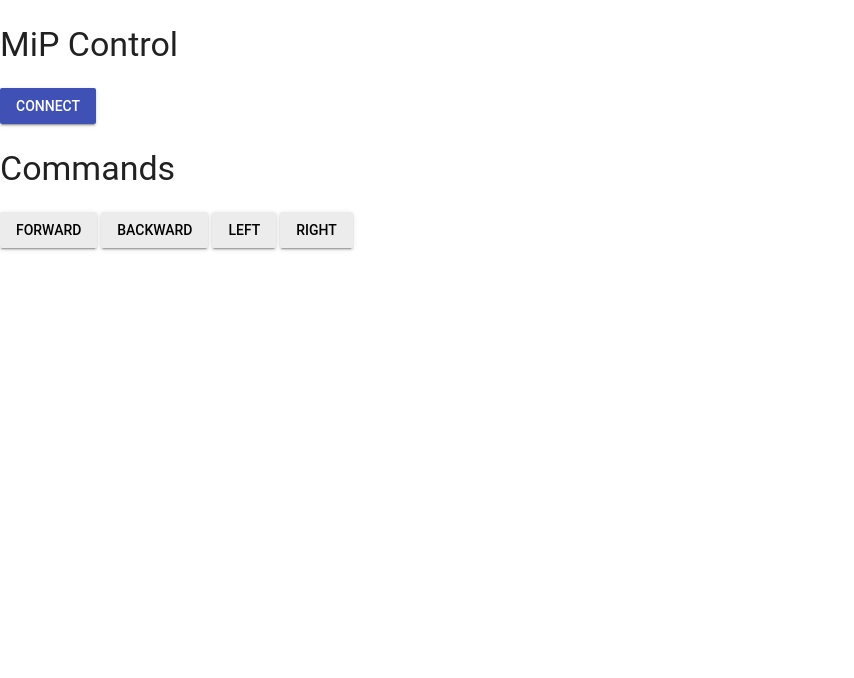
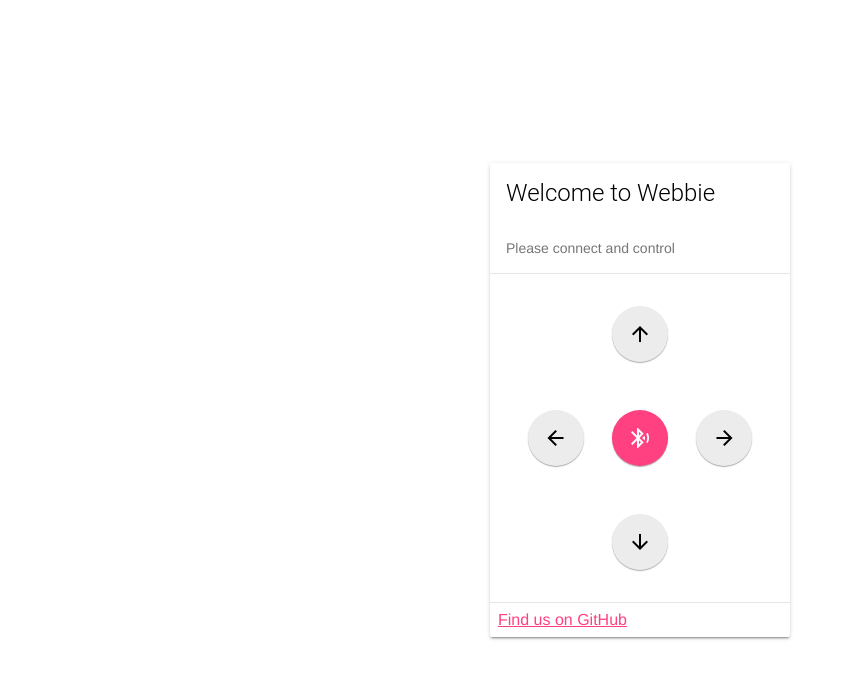
Before and after one commit to urish/webble-mip, a website: page web/index.html in a window 1280 px wide. Shown: the whole page, without its empty margins (0-854 px from the left). Drawn offline with nearby package versions, Linux system fonts and the light colour scheme.

Commit message:
UI updated

```diff
--- a/web/index.html
+++ b/web/index.html
@@ -7,38 +7,53 @@
         <link rel="stylesheet" href="https://fonts.googleapis.com/icon?family=Material+Icons">
         <link rel="stylesheet" href="https://code.getmdl.io/1.1.3/material.indigo-pink.min.css">
         <script defer src="https://code.getmdl.io/1.1.3/material.min.js"></script>
+
+        <link rel="stylesheet" href="styles.css">
     </head>
 
     <body>
 
-    <div class="mdl-layout mdl-js-layout">
+        <div class="mip-layout mdl-layout mdl-js-layout">
 
-        <main class="mdl-layout__content">
+            <div class="mdl-card mdl-shadow--2dp mip-card">
+                <div class="mdl-card__title">
+                    <h3 class="mdl-card__title-text">Welcome to Webbie</h3>
+                </div>
+                <div class="mdl-card__supporting-text">
+                    Please connect and control
+                </div>
+                <div class="mdl-card__actions mdl-card--border mip-pad">
 
-            <h3>MiP Control</h3>
-
-            <button onclick="connect()" class="mdl-button mdl-js-button mdl-button--raised mdl-button--colored">
-                Connect
+                    <button onclick="moveForward()" class="mdl-button mdl-js-button mdl-button--fab mdl-button--raised mdl-js-ripple-effect">
+                        <i class="material-icons">arrow_upward</i>
                     </button>
 
-            <h3>Commands</h3>
-
-            <button onclick="moveForward()" class="mdl-button mdl-js-button mdl-button--raised mdl-js-ripple-effect">
-                Forward
+                    <div>
+                        <button onclick="turnLeft()" class="mdl-button mdl-js-button mdl-button--fab mdl-button--raised mdl-js-ripple-effect">
+                            <i class="material-icons">arrow_back</i>
                         </button>
 
-            <button onclick="moveBackward()" class="mdl-button mdl-js-button mdl-button--raised mdl-js-ripple-effect">
-                Backward
+                        <button onclick="connect()" class="mdl-button mdl-js-button mdl-button--fab mdl-button--colored">
+                            <i class="material-icons">bluetooth_searching</i>
                         </button>
 
-            <button onclick="turnLeft()" class="mdl-button mdl-js-button mdl-button--raised mdl-js-ripple-effect">
-                Left
+                        <button onclick="turnRight()" class="mdl-button mdl-js-button mdl-button--fab mdl-button--raised mdl-js-ripple-effect">
+                            <i class="material-icons">arrow_forward</i>
+                        </button>
+                    </div>
+
+                    <button onclick="moveBackward()" class="mdl-button mdl-js-button mdl-button--fab mdl-button--raised mdl-js-ripple-effect">
+                        <i class="material-icons">arrow_downward</i>
                     </button>
 
-            <button onclick="turnRight()" class="mdl-button mdl-js-button mdl-button--raised mdl-js-ripple-effect">
-                Right
-            </button>
-        </main>
+                </div>
+                <div class="mdl-card__actions mdl-card--border">
+                    <a href="https://github.com/urish/webble-mip">
+                        Find us on GitHub
+                    </a>
+                </div>
+            </div>
+
         </div>
 
         <script src="mip.js"></script>
--- /dev/null
+++ b/web/styles.css
@@ -0,0 +1,24 @@
+body {
+  background: #fff;
+}
+
+.mip-layout {
+  display: flex;
+  align-items: center;
+  justify-content: center;
+  background: #fff;
+}
+
+.mip-card {
+  width: 300px;
+}
+
+.mip-pad {
+  display: flex;
+  align-items: center;
+  flex-direction: column;
+}
+
+.mip-pad button {
+  margin: 1em 0.5em;
+}
```
Lines whose indentation alone changed are shown as unchanged.
